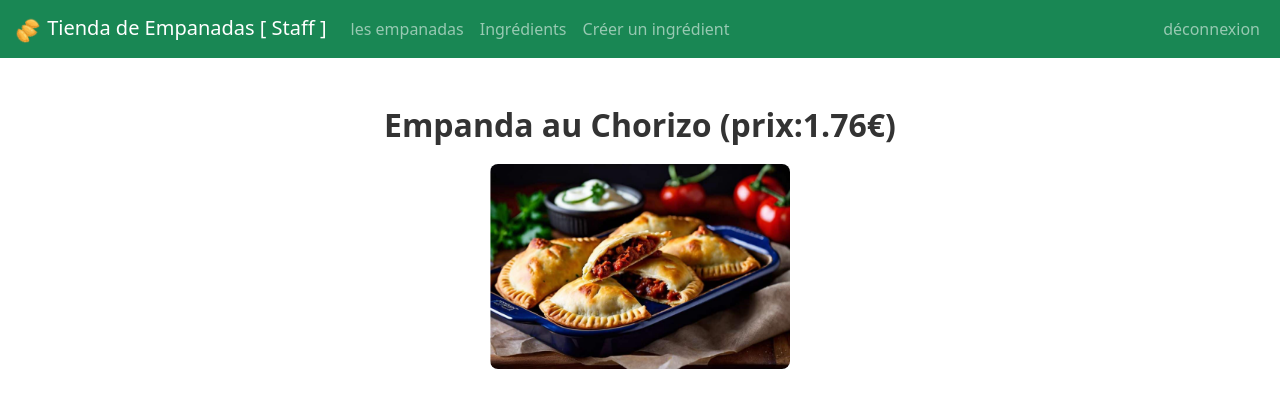
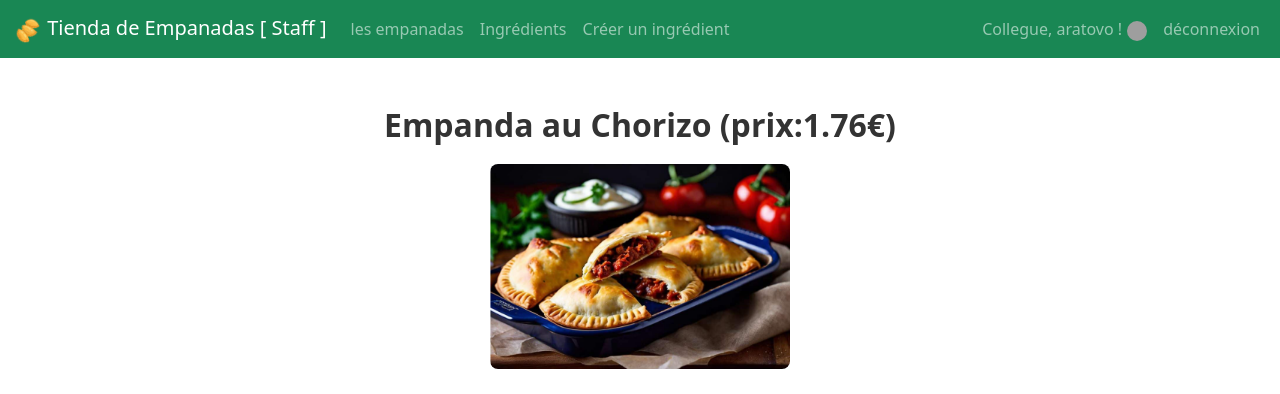
Before and after one commit to Axel-Judd-RATOVO-PESIN/Site-empanada, a Django app: page /empanada/1 in a window 1280 px wide. Shown: the top 394 px of the page. Run offline with Django 5.2, Linux system fonts and the light colour scheme; a user stored in the database is signed in; data comes from the database, SQL or seed files in the repository; both versions use the stored data as it was after the commit; grey boxes are pictures that could not be loaded.

Commit message:
TP13 Exo2 FINIS

```diff
--- a/tienda/comptes/templates/comptes/menuClient.html
+++ b/tienda/comptes/templates/comptes/menuClient.html
@@ -24,6 +24,9 @@
       </ul>
       <ul class="navbar-nav">
         <li class="nav-item">
+          <a class="nav-link" >Bienvenue {{user}} ! <img src="{{MEDIA_URL}}{{user.image}}" class="rounded-circle"></a>
+        </li>
+        <li class="nav-item">
           <a class="nav-link" href="/panier">panier</a>
         </li>
         <li class="nav-item">
--- a/tienda/comptes/templates/comptes/menuNonConnecte.html
+++ b/tienda/comptes/templates/comptes/menuNonConnecte.html
@@ -24,6 +24,9 @@
       </ul>
       <ul class="navbar-nav">
         <li class="nav-item">
+          <a class="nav-link" >Bienvenue !</a>
+        </li>
+        <li class="nav-item">
           <a class="nav-link" href="/register">inscription</a>
         </li>
         <li class="nav-item">
--- a/tienda/comptes/templates/comptes/menuStaff.html
+++ b/tienda/comptes/templates/comptes/menuStaff.html
@@ -17,6 +17,7 @@
       <span class="navbar-toggler-icon"></span>
     </button>
     <div id="navbarText" class="collapse navbar-collapse">
+
       <ul class="navbar-nav me-auto mb-2 mb-lg-0">
         <li class="nav-item">
           <a class="nav-link" href="/empanadas">les empanadas</a>
@@ -34,6 +35,10 @@
 
       </ul>
       <ul class="navbar-nav">
+        <!-- partie TP3 icone utilisateur -->
+        <li class="nav-item">
+          <a class="nav-link" >Collegue, {{user}} !<img src="{{MEDIA_URL}}{{user.image}}" class="rounded-circle"></a>
+        </li>
         <li class="nav-item">
           <a class="nav-link" href="/logout">déconnexion</a>
         </li>
--- a/tienda/empanadas/static/empanadas/css/styles.css
+++ b/tienda/empanadas/static/empanadas/css/styles.css
@@ -255,3 +255,11 @@ a:hover {
 .icn-img {
   width: 30px;
 }
+
+
+/********* Style pour l' icone de l' utilisateur *********/
+.rounded-circle{
+  width: 20px;
+  height: 20px;
+  margin-left: 5px;
+}
--- a/tienda/empanadas/views.py
+++ b/tienda/empanadas/views.py
@@ -6,6 +6,7 @@ from empanadas.forms import IngredientForm, EmpanadaForm, CompositionForm
 from django.http import HttpResponse #--- Importation de la librairie http pour afficher des messages
 from django.contrib import messages #--- Optionnel, mais me permet d'afficher un message suite à une action
 from django.contrib.auth.models import User #--- TP12
+from comptes.models import TiendaUser #--- On importe le model pour reconnaitre l' User
 
 # Vérifie si l'utilisateur est un membre du staff
 def is_staff(user):
@@ -13,8 +14,12 @@ def is_staff(user):
 
 
 def empanadas(request):
+    user = None
+
+    if request.user.is_authenticated:
+        user = TiendaUser.objects.get(id=request.user.id)
     lesEmpanadas = Empanada.objects.all()
-    return render(request,'empanadas/empanadas.html',{'empanadas' : lesEmpanadas} )
+    return render(request,'empanadas/empanadas.html',{'empanadas' : lesEmpanadas, 'user' : user} )
 
 
 def ingredients(request):
```
Also changed, not shown: tienda/db.sqlite3.
